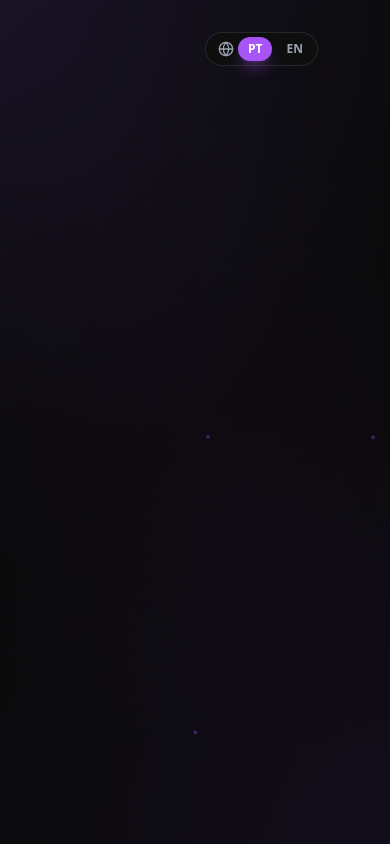
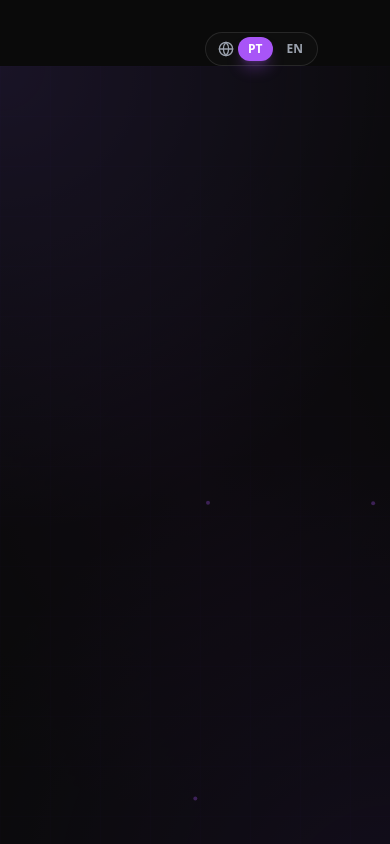
Before and after one commit to kelvinlemos7/portfolio, a React (Vite) app: page / in a window 390 px wide. Shown: the top 844 px of the page. Built offline with nearby package versions, Linux system fonts and the light colour scheme.

Commit message:
Troca toggle de fixed para sticky (corrige mobile no Chrome Android)

```diff
--- a/src/components/LanguageToggle.jsx
+++ b/src/components/LanguageToggle.jsx
@@ -6,10 +6,8 @@ export default function LanguageToggle() {
   const { language, setLanguage } = useLanguage();
 
   return (
-    <div
-      className="fixed top-8 right-[4.5rem] sm:top-4 sm:right-4 z-50 flex items-center gap-1 p-1 rounded-full bg-[#0F0F0F]/95 sm:bg-white/[0.03] border border-white/[0.1] backdrop-blur-none sm:backdrop-blur-sm whitespace-nowrap"
-      style={{ transform: 'translateZ(0)', willChange: 'transform' }}
-    >
+    <div className="sticky top-0 z-50 flex justify-end pointer-events-none px-[4.5rem] pt-8 sm:px-4 sm:pt-4">
+      <div className="pointer-events-auto flex items-center gap-1 p-1 rounded-full bg-[#0F0F0F]/95 sm:bg-white/[0.03] border border-white/[0.1] backdrop-blur-none sm:backdrop-blur-sm whitespace-nowrap">
         <Globe className="w-4 h-4 text-gray-400 ml-2" />
         {['pt', 'en'].map((lang) => (
           <button
@@ -25,5 +23,6 @@ export default function LanguageToggle() {
           </button>
         ))}
       </div>
+    </div>
   );
 }
```
Lines whose indentation alone changed are shown as unchanged.
